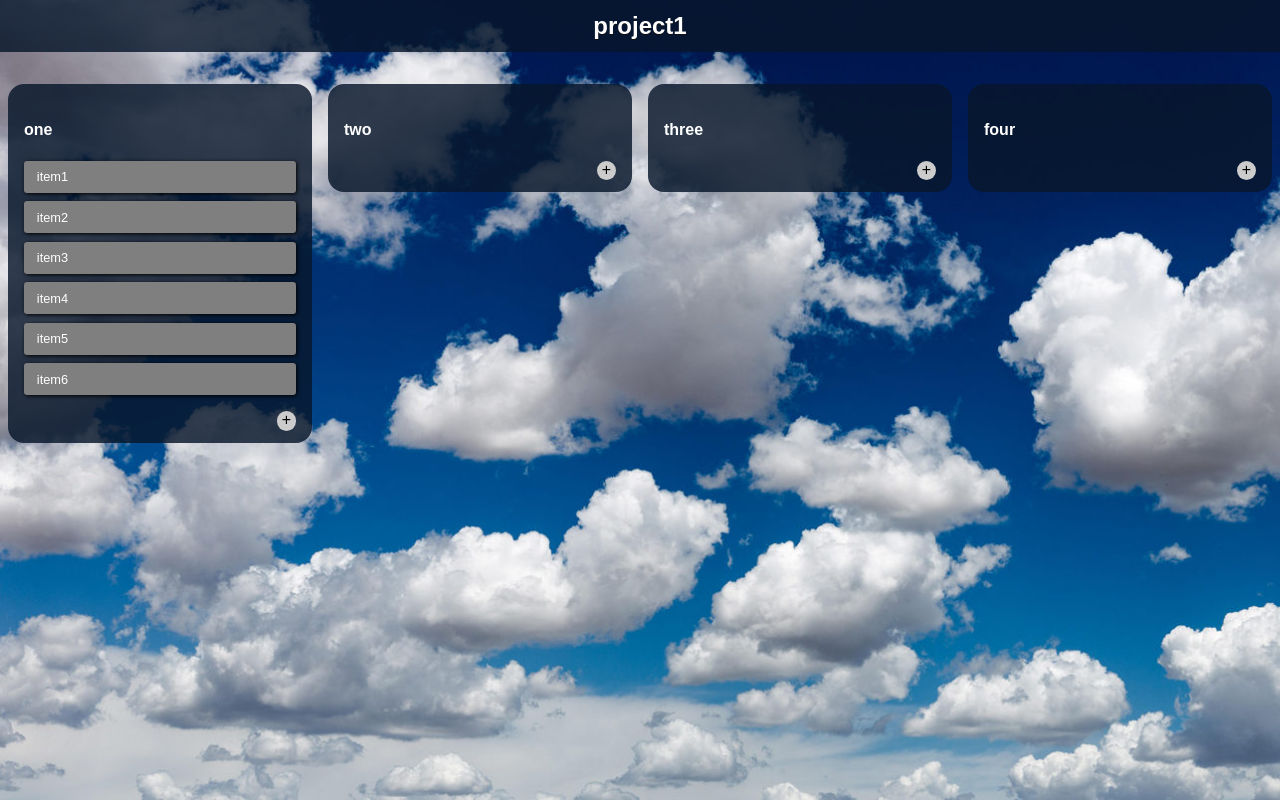
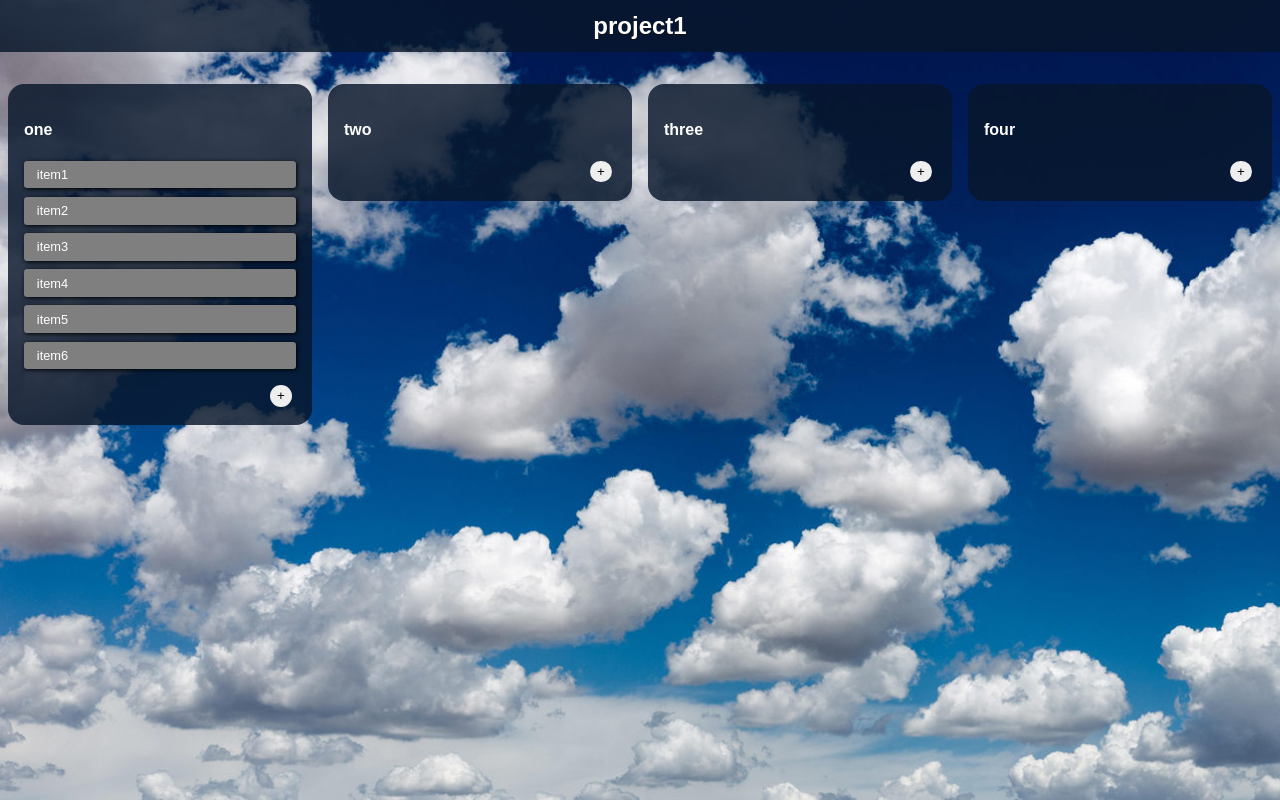
Before and after one commit to rmessina1010/kanbanBoard, a React (Create React App) app: page / in a window 1280 px wide. Built offline with nearby package versions, Linux system fonts and the light colour scheme.

Commit message:
Makes AddItem component functional; AddItem section now revealed on click instead of on hover

```diff
--- a/src/App.css
+++ b/src/App.css
@@ -33,7 +33,7 @@
 
 			.drg-item{
 				font-size: 80%;
-				padding:  .67em 1em;
+				padding:  .5em 1em;
 				border-radius: .25em;
 				margin:.66em 0;
 				background: #7f7f7f;
@@ -74,9 +74,10 @@
 			}
 
 			.drg-add{
-				max-height: 100%;
-				padding-bottom: .75em;
+ 				padding-bottom: .75em;
 				margin: 0;
+				display: flex;
+				flex-wrap: wrap ;
  			}
 
 			.drg-add >input, .drg-add > button {
@@ -100,29 +101,51 @@
 				box-sizing: border-box;
 			}
 
- 		  .drg-add:hover > *{ display: inline-block;  animation: reveal .3s ease-in;}
 
-		  .drg-add:hover::before{ display: none;}
+ 		  .drg-add.show-drg-add > *{
+			   display: inline-block;
+			   box-sizing: border-box;
+			   animation: reveal .3s ease-out;
+		}
 
-		  .drg-add::before{
-		   content: '+';
-		   display: table;
-		   vertical-align: middle;
-		   border-radius:3em;
-		   background: #ccc;
-		   color: #000;
-		   text-align: center;
-		   width: 1.2em;
-		   height: 1.2em;
+
+		  .drg-add .drg-add-tog{
+		   display: flex;
 		   margin-left: auto;
-		 }
+ 		   width: 1.6em;
+		   height: 1.6em;
+		   border-radius: 3em;
+		   justify-content: center;
+		   align-items: center;
+		   align-content: center;
+  		 }
+
+
+		.drg-add .drg-add-tog::before{
+			content: '+';
+			line-height: 1;
+  		}
+
+
+		.drg-add.show-drg-add .drg-add-tog{
+		   display: inline-block;
+ 		   width: auto;
+		   height: auto;
+		   border-radius: .25em;
+ 		}
+
+        .drg-add.show-drg-add .drg-add-tog::before{
+			content: 'Cancel';
+			display: inline;
+			border-radius: 0;
+ 		}
 
 		 @keyframes reveal{
 			 0%{
-				 max-height: 1px;
-
+				 max-height: .01em;
+				 overflow: hidden;
 			 }
 			 100%{
-				 max-height: 100%;
+				 max-height:3em;
  			 }
 		 }
--- a/src/components/additem.js
+++ b/src/components/additem.js
@@ -15,10 +15,11 @@ export default function AddItem(props) {
     }
 
     return (
-        <div class="drg-add">
+        <div className="drg-add" >
             <input name="add" value={data} onChange={(e) => selfUpdate(e)} onKeyUp={(e) => pressSub(e)} />
             <button type="button" onClick={updateTarget} >Add Item</button>
-            <button type="reset" onClick={() => setData('')}>Clear</button>
+            <button type="button" onClick={() => setData('')}>Clear</button>
+            <button type="button" className="drg-add-tog" onClick={(e) => e.target.closest(".drg-add").classList.toggle('show-drg-add')}></button>
         </div>
     )
 }
--- a/src/components/data.js
+++ b/src/components/data.js
@@ -8,6 +8,7 @@ const projects = [
             {
                 colTitle: 'one',
                 colId: 1,
+                next: 7,
                 items: [{
                     id: 1,
                     item: 'item1',
@@ -77,7 +78,8 @@ const projects = [
         cols: [
             {
                 colTitle: 'one',
-                colId: 1,
+                colId: 2,
+                next: 1,
                 items: []
             }
 
--- a/src/components/draggables.js
+++ b/src/components/draggables.js
@@ -1,13 +1,29 @@
 import AddItem, { Hx } from './additem';
+import React, { useState } from 'react';
 
 export default function DraggableList(props) {
+
+    let [items, setItems] = useState(props.data.items);
+    let [next, setNext] = useState(props.data.next);
+    const appendItem = (item) => {
+        let newItem = {
+            id: next,
+            item,
+            desc: '...',
+            img: null,
+            status: false,
+        }
+        setItems([...items, newItem]);
+        setNext(next + 1);
+    }
+
     return (
         <div className={'drg-col'}>
             <Hx classes='drg-list-title' x={4} title={props.data.colTitle} />
             <ul className={'drg-list'}>
-                {props.data.items.map(item => <DraggableItem data={item} key={'drg-item-' + item.id} />)}
+                {items.map(item => <DraggableItem data={item} key={'drg-item-' + item.id} />)}
             </ul>
-            <AddItem />
+            <AddItem update={appendItem} />
         </div>
     );
 }
```
